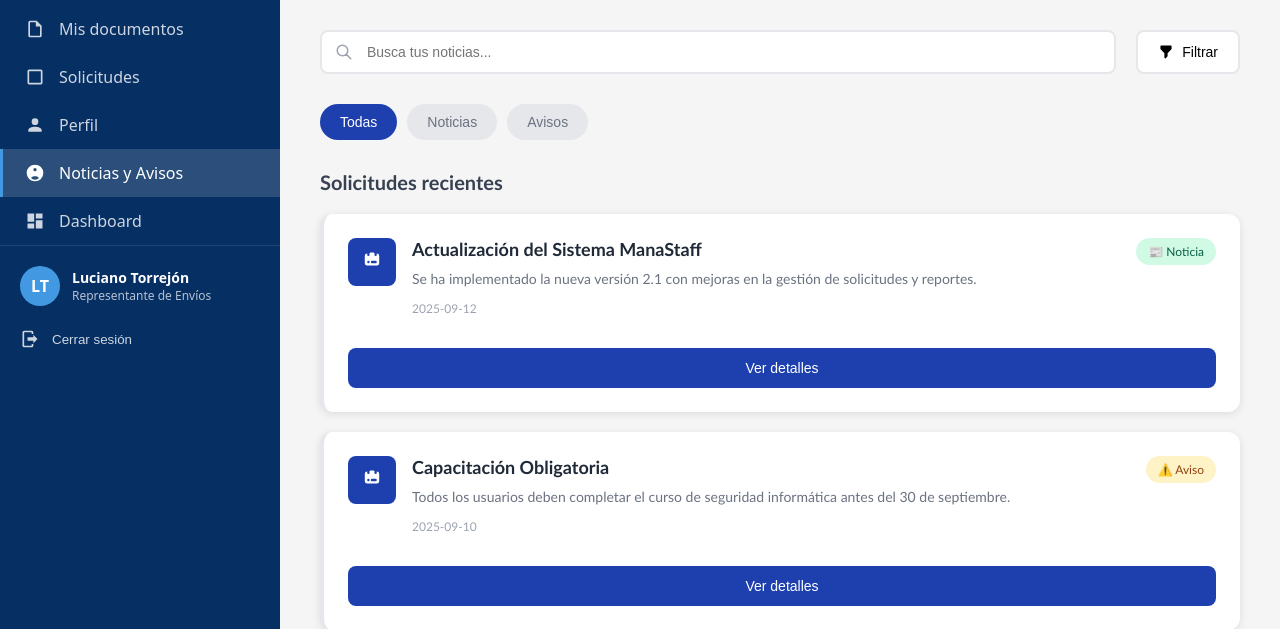
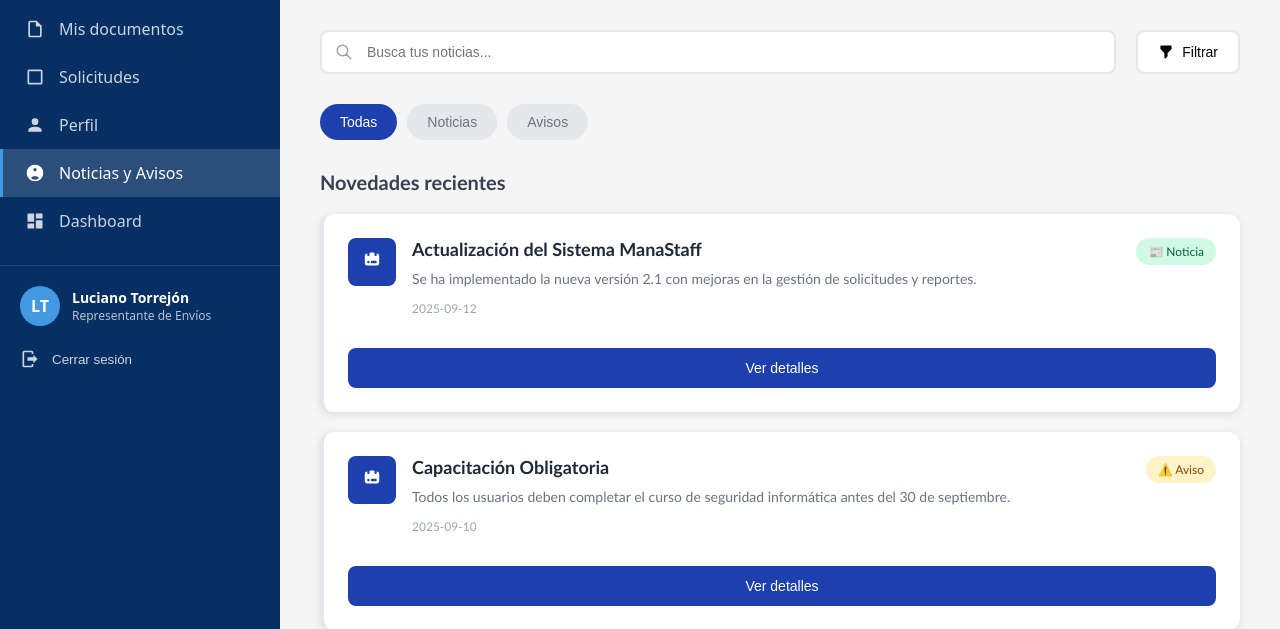
Before and after one commit to Bastianitox/ManaStaff, a Django app: page /inicio_noticias_eventos in a window 1280 px wide. Shown: the part 96-725 px from the top of the page. Run offline with Django 5.2, Linux system fonts and the light colour scheme.

Commit message:
cambio en pequeño error en noticias/eventos
cambiado texto Solicitudes -> Novedades

```diff
--- a/Web/ManaStaff_Web/staffweb/static/staffweb/css/plantilla.css
+++ b/Web/ManaStaff_Web/staffweb/static/staffweb/css/plantilla.css
@@ -103,6 +103,7 @@ body {
 }
 
 .user-section {
+    margin-top: 20px;
     border-top: 1px solid rgba(255, 255, 255, 0.1);
     padding: 20px;
 }
--- a/Web/ManaStaff_Web/staffweb/templates/staffweb/inicio_noticias_eventos.html
+++ b/Web/ManaStaff_Web/staffweb/templates/staffweb/inicio_noticias_eventos.html
@@ -41,7 +41,7 @@
 
  <!-- Seccion de solicitudes -->
 <div class="requests-section">
-    <h2>Solicitudes recientes</h2>
+    <h2>Novedades recientes</h2>
     <div class="requests-grid" id="requestsGrid">
         <!-- Solicitudes seran obtenidas a través de JS -->
     </div>
```
